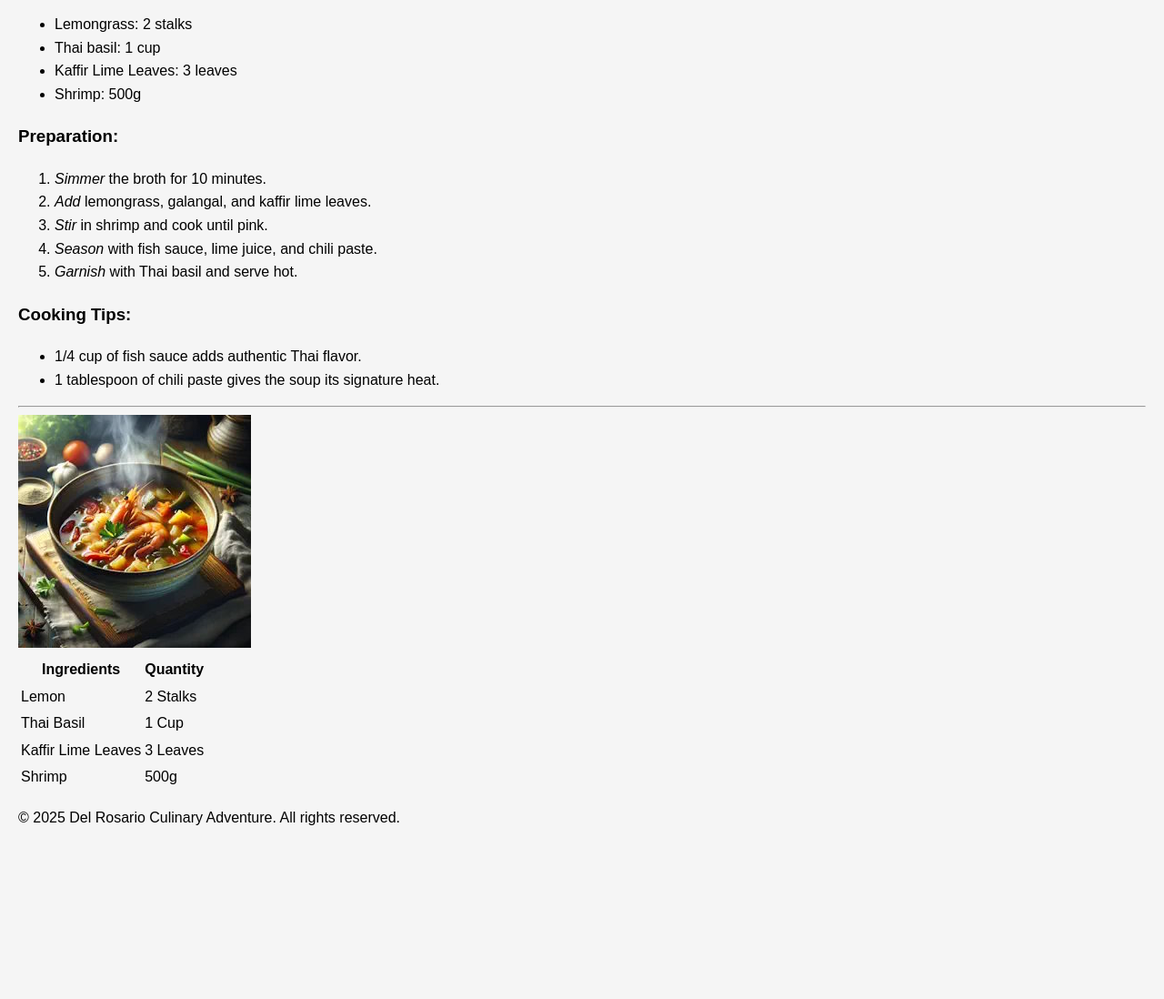
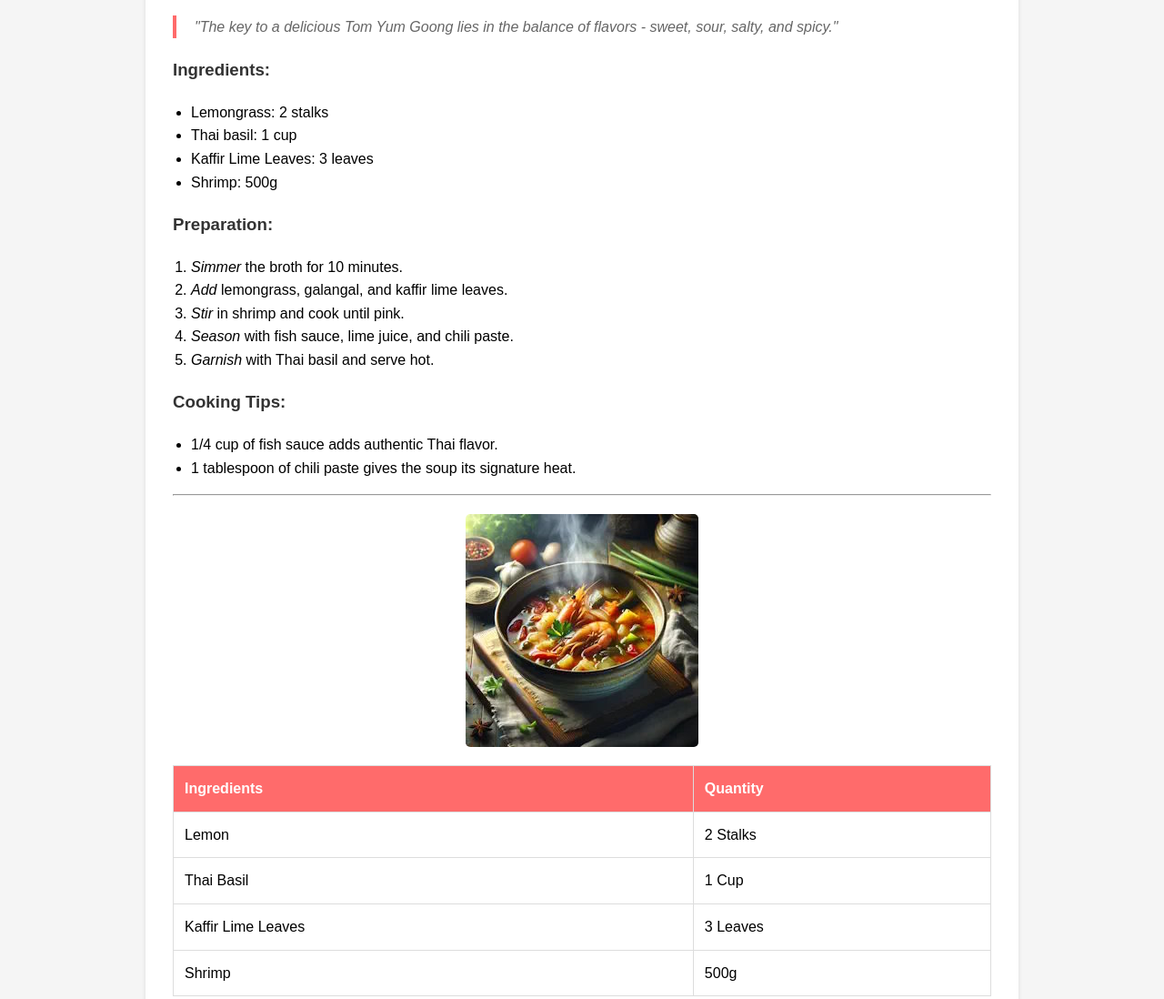
Before and after one commit to clanndlrsr/DelRosario_Culinary-Adventure, a plain HTML site: page index.html in a window 1280 px wide. Shown: the part 391-1489 px from the top of the page at 91% size. Before the commit the page ends 1339 px from the top, so only its background shows below. Drawn offline with Linux system fonts and the light colour scheme.

Commit message:
index.html

```diff
--- a/index.html
+++ b/index.html
@@ -12,6 +12,70 @@
                 margin: 0;
                 padding: 20px;
                 background-color: #f5f5f5;
+            }
+
+            header {
+                padding: 5px;
+                text-align: center;
+                margin-bottom: 30px;
+                border-radius: 10px;
+                box-shadow: 0 2px 5px rgba(0,0,0,1);
+            }
+
+            main {
+                max-width: 900px;
+                margin: 0 auto;
+                background-color: white;
+                padding: 30px;
+                border-radius: 10px;
+                box-shadow: 0 2px 5px rgba(0,0,0,0.1);
+            }
+
+            main h1, h2, h3 {
+                color: #333;
+            }
+
+            blockquote {
+                font-style: italic;
+                border-left: 4px solid #ff6b6b;
+                padding-left: 20px;
+                margin: 20px 0;
+                color: #666;
+            }
+
+            ul, ol {
+                padding-left: 20px;
+            }
+
+            img {
+                max-width: 100%;
+                height: auto;
+                display: block;
+                margin: 20px auto;
+                border-radius: 5px;
+            }
+
+            table {
+                width: 100%;
+                border-collapse: collapse;
+                margin: 20px 0;
+            }
+
+            th, td {
+                border: 1px solid #ddd;
+                padding: 12px;
+                text-align: left;
+            }
+
+            th {
+                background-color: #ff6b6b;
+                color: white;
+            }
+
+            footer {
+                text-align: center;
+                margin-top: 30px;
+                color: #666;
             }
         </style>
     </head>
```
